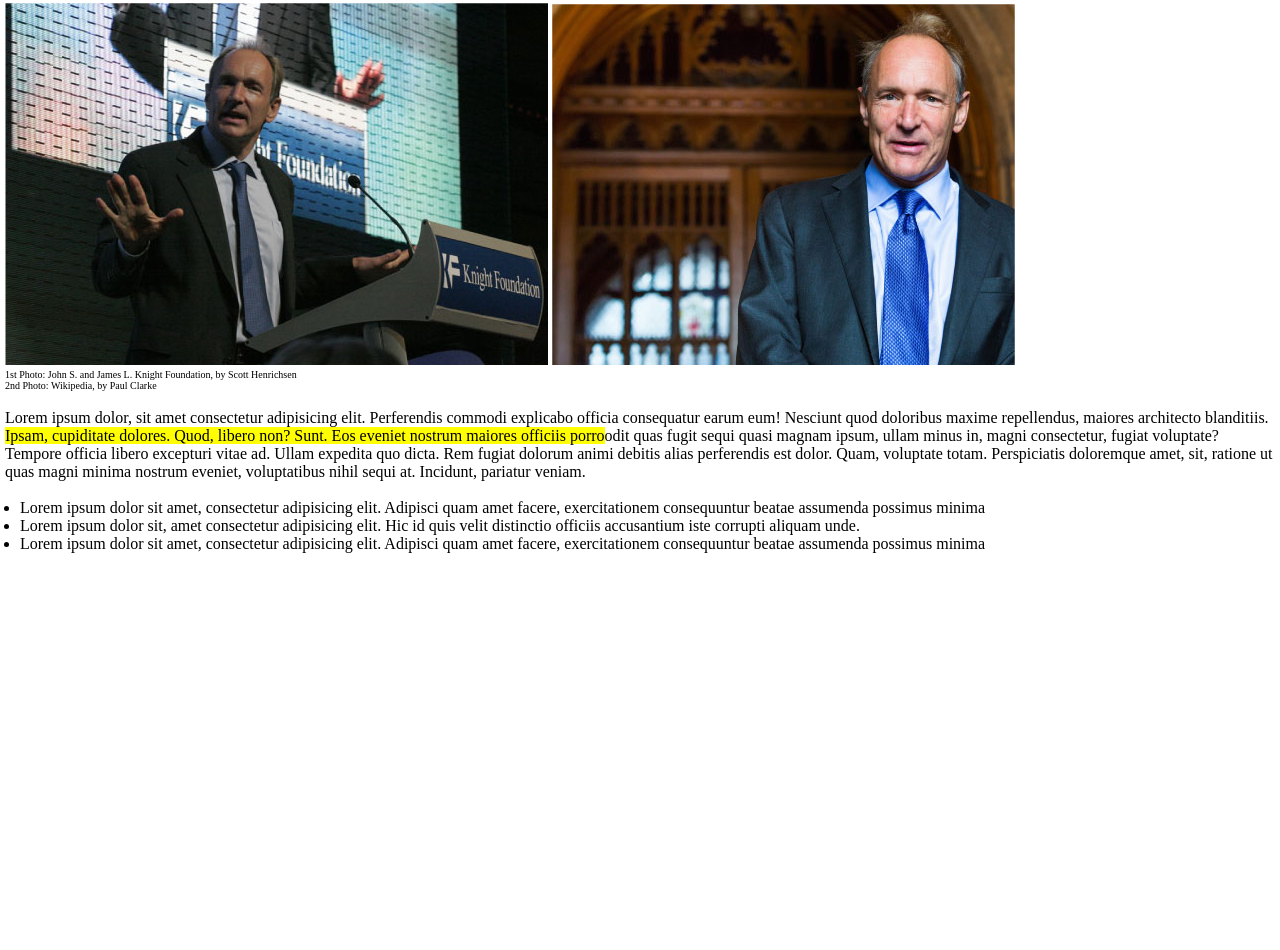
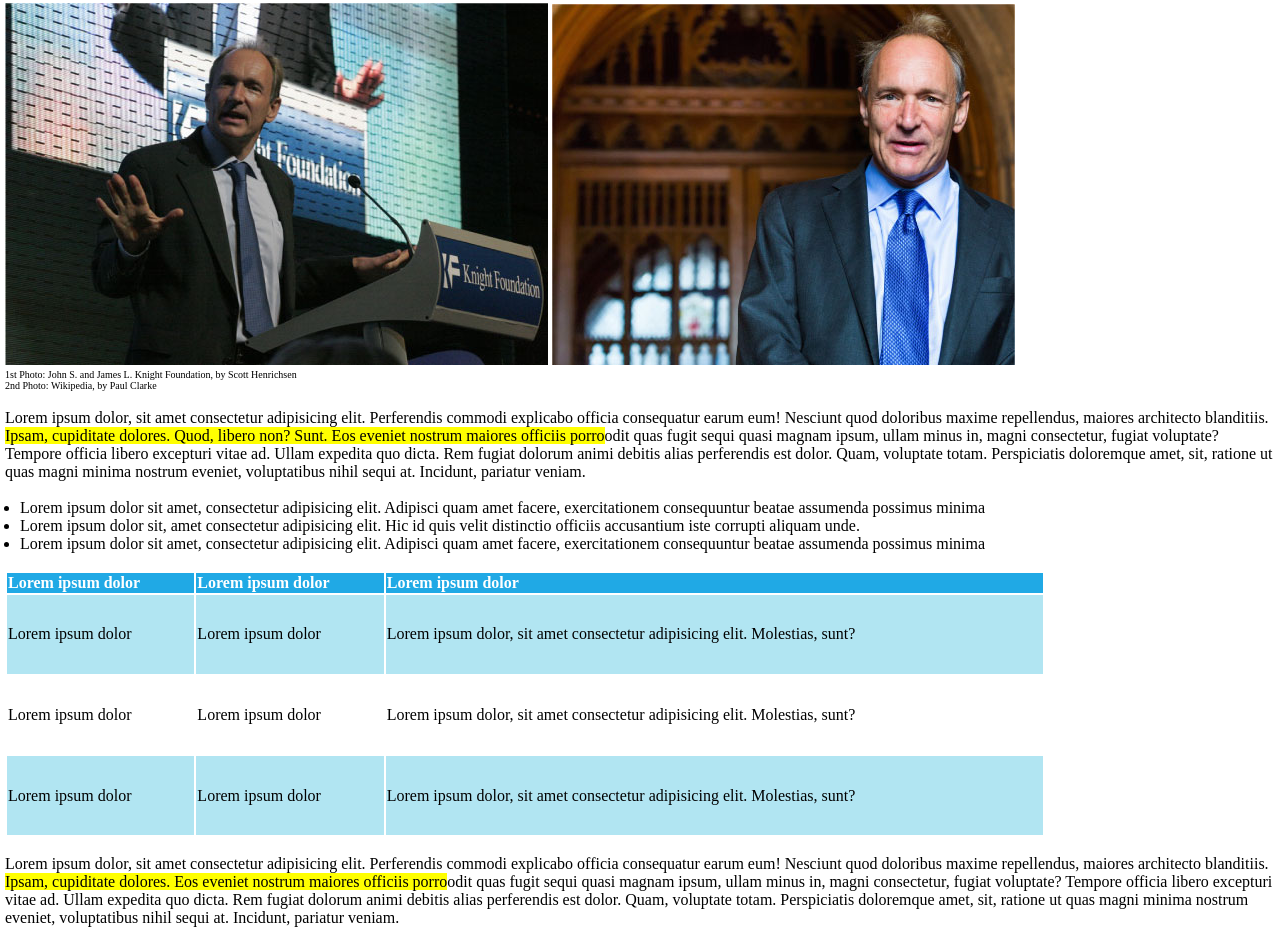
Before and after one commit to GiadaGallitto/html-css-booleaner, a plain HTML site: page index.html in a window 1280 px wide. Shown: the part 247-1197 px from the top of the page. Before the commit the page ends 823 px from the top, so only its background shows below. Drawn offline with Linux system fonts and the light colour scheme.

Commit message:
Add table and section in main

```diff
--- a/css/style.css
+++ b/css/style.css
@@ -48,3 +48,22 @@ article p:nth-child(4){
 ul {
     padding-left: 15px;
 }
+
+table{
+    width: 65em;
+    text-align: left
+}
+
+thead{
+    background-color: #20a9e5;
+    color: white;
+}
+
+tbody{
+    height: 15em;
+    width: 65em;
+}
+
+.colored{
+    background-color: #b1e5f2;
+}
--- a/index.html
+++ b/index.html
@@ -55,7 +55,47 @@
                     </ul>
                     <br>
                 </section>
+            </article>
 
+            <article>
+                <section>
+                    <table>
+                        <thead>
+                            <tr>
+                                <th>Lorem ipsum dolor</th>
+                                <th>Lorem ipsum dolor</th>
+                                <th>Lorem ipsum dolor</th>
+                            </tr>
+                        </thead>
+                        <tbody>
+                            <tr class="colored">
+                                <td>Lorem ipsum dolor</td>
+                                <td>Lorem ipsum dolor</td>
+                                <td>Lorem ipsum dolor, sit amet consectetur adipisicing elit. Molestias, sunt?</td>
+                            </tr>
+                            <tr>
+                                <td>Lorem ipsum dolor</td>
+                                <td>Lorem ipsum dolor</td>
+                                <td>Lorem ipsum dolor, sit amet consectetur adipisicing elit. Molestias, sunt?</td>
+                            </tr>
+                            <tr class="colored">
+                                <td>Lorem ipsum dolor</td>
+                                <td>Lorem ipsum dolor</td>
+                                <td>Lorem ipsum dolor, sit amet consectetur adipisicing elit. Molestias, sunt?</td>
+                            </tr>
+                        </tbody>
+                    </table>
+                </section>
+
+                <section>
+                    <br>
+                    <p>
+                        Lorem ipsum dolor, sit amet consectetur adipisicing elit. Perferendis commodi explicabo officia consequatur earum eum! Nesciunt quod doloribus maxime repellendus, maiores architecto blanditiis. <span class="highlight">Ipsam, cupiditate dolores.
+                        Eos eveniet nostrum maiores officiis porro</span>odit quas fugit sequi quasi magnam ipsum, ullam minus in, magni consectetur, fugiat voluptate? Tempore officia libero excepturi vitae ad. Ullam expedita quo dicta.
+                        Rem fugiat dolorum animi debitis alias perferendis est dolor. Quam, voluptate totam. Perspiciatis doloremque amet, sit, ratione ut quas magni minima nostrum eveniet, voluptatibus nihil sequi at. Incidunt, pariatur veniam.
+                    </p>
+                    <br>
+                </section>
             </article>
         </main>
 
```
